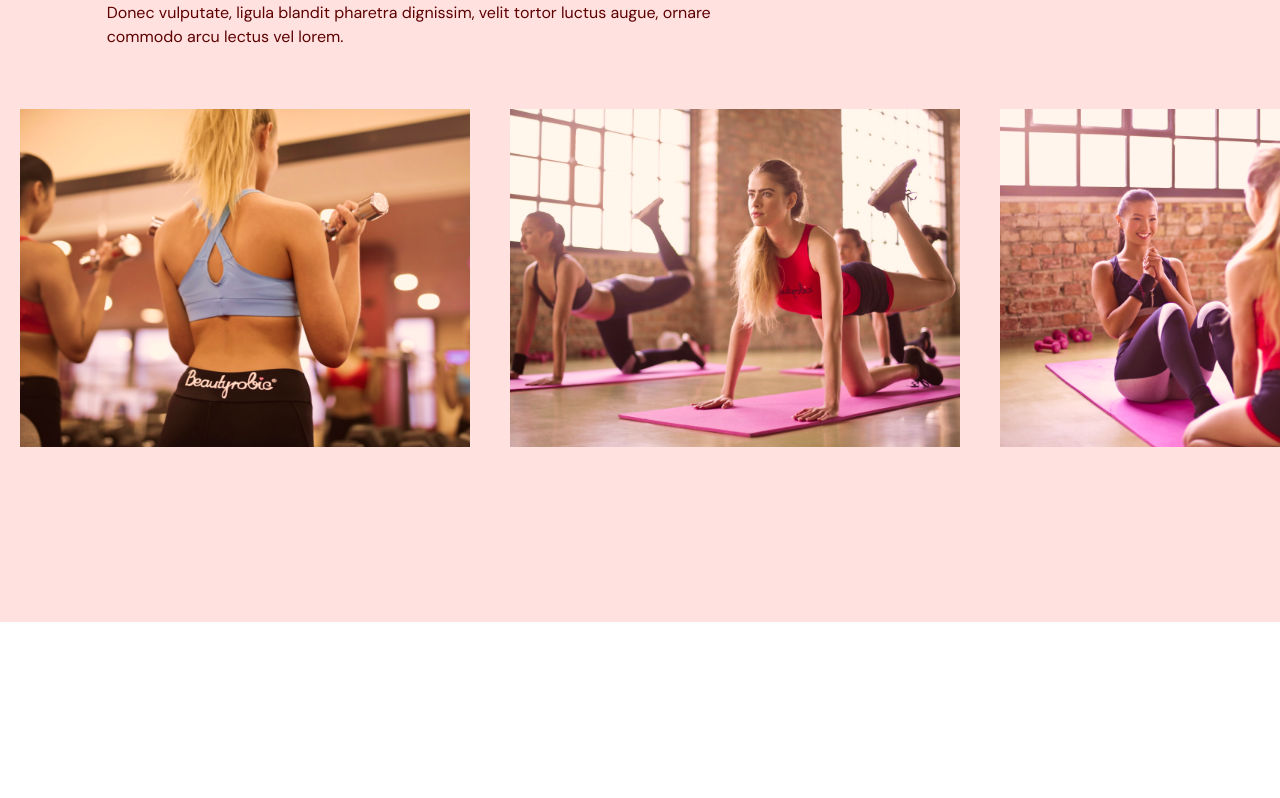
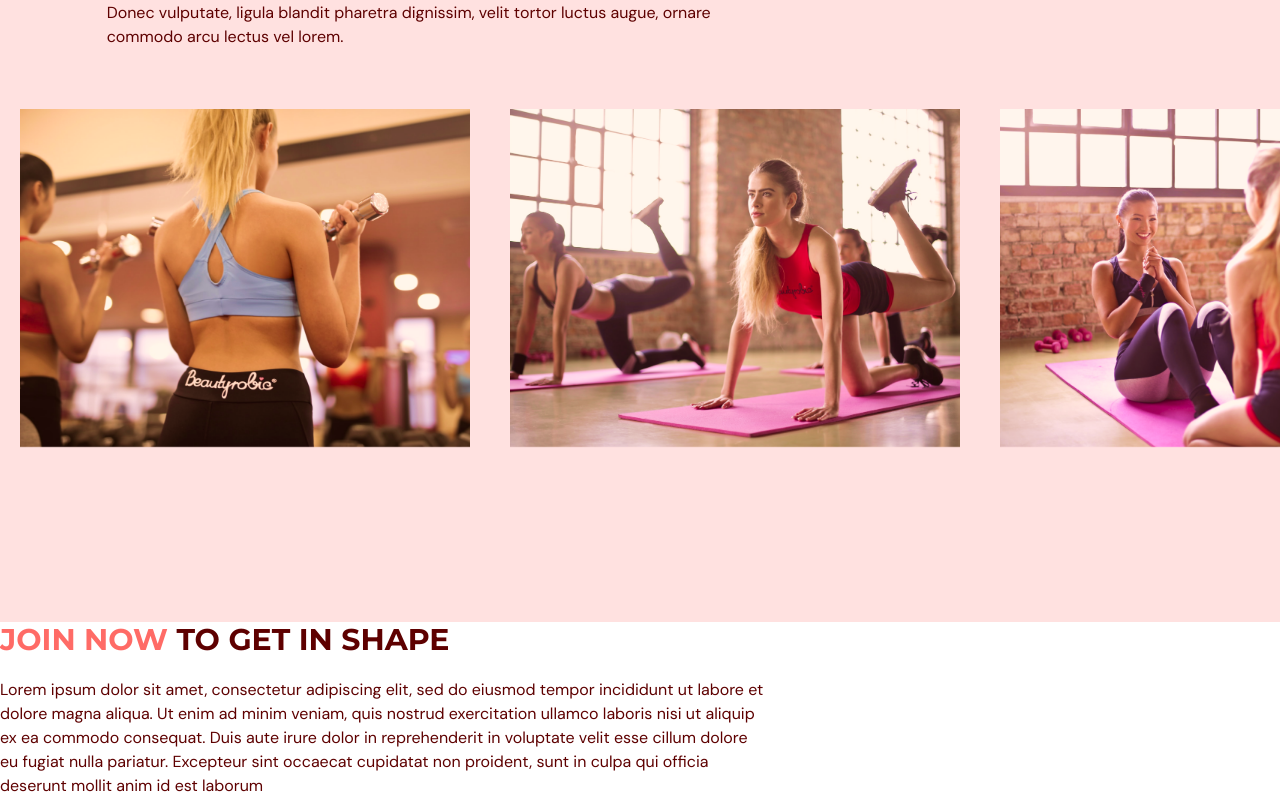
Before and after one commit to maciekpastuszak/gym-typescript, a React (Vite) app: page / in a window 1280 px wide. Shown: the part 2536-3334 px from the top of the page. Before the commit the page ends 3158 px from the top, so only its background shows below. Built offline with nearby package versions, Linux system fonts and the light colour scheme.

Commit message:
add header with paragraph into ContactUs

```diff
--- a/src/scenes/contactUs/index.tsx
+++ b/src/scenes/contactUs/index.tsx
@@ -2,6 +2,7 @@
 import { SelectedPage } from "@/shared/types";
 import { motion } from "framer-motion";
 import ContactUsPageGraphic from "@/assets/ContactUsPageGraphic.png";
+import HText from "@/shared/HText";
 
 type Props = {
     setSelectedPage: (value: SelectedPage) => void;
@@ -22,7 +23,12 @@
                 visible: { opacity: 1, x: 0},
             }}
         >
-
+            <HText>
+                <span className="text-primary-500">JOIN NOW</span> TO GET IN SHAPE
+            </HText>
+            <p className="my-5">
+            Lorem ipsum dolor sit amet, consectetur adipiscing elit, sed do eiusmod tempor incididunt ut labore et dolore magna aliqua. Ut enim ad minim veniam, quis nostrud exercitation ullamco laboris nisi ut aliquip ex ea commodo consequat. Duis aute irure dolor in reprehenderit in voluptate velit esse cillum dolore eu fugiat nulla pariatur. Excepteur sint occaecat cupidatat non proident, sunt in culpa qui officia deserunt mollit anim id est laborum
+            </p>
         </motion.div>
     </motion.div>
   </section>
```
